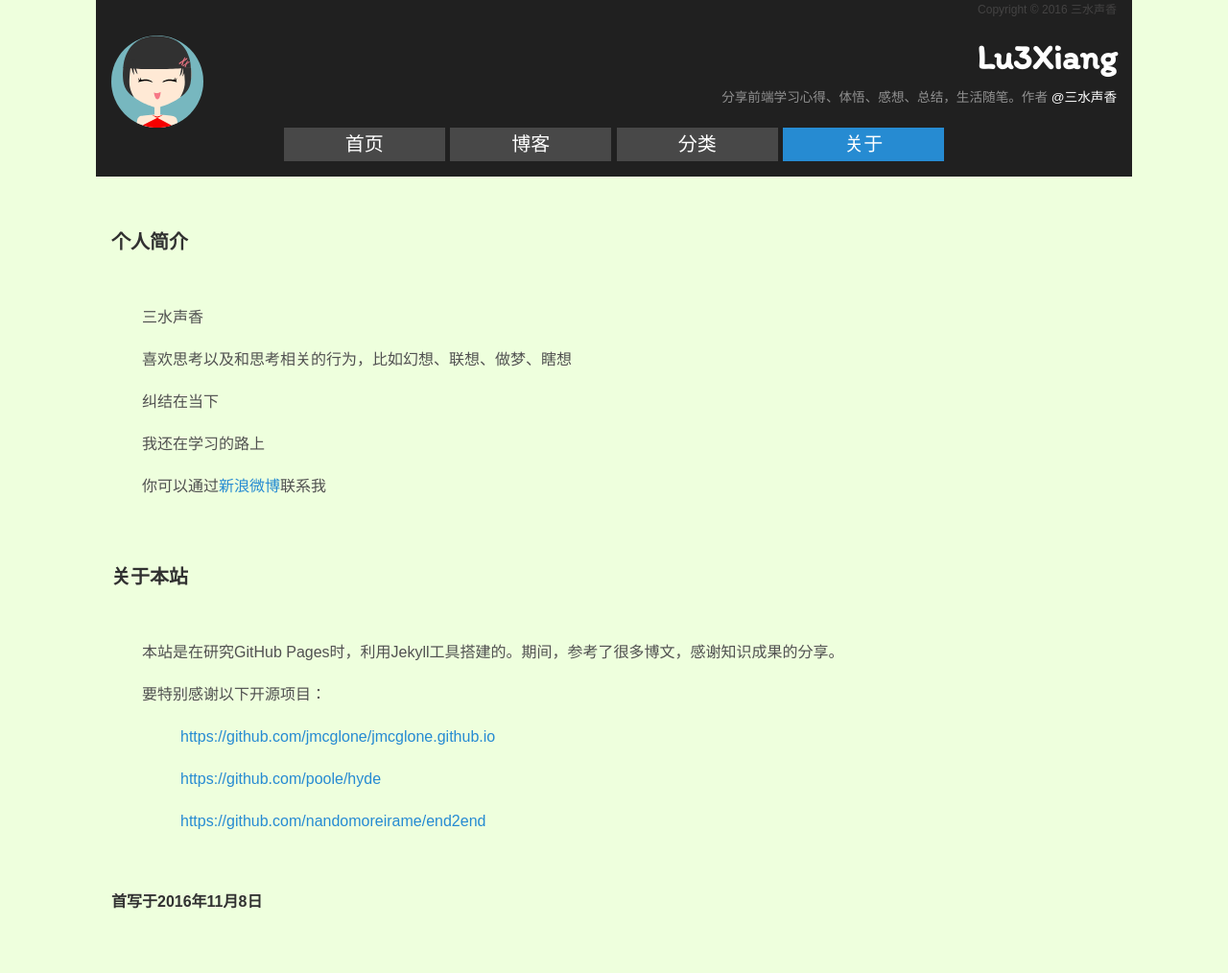
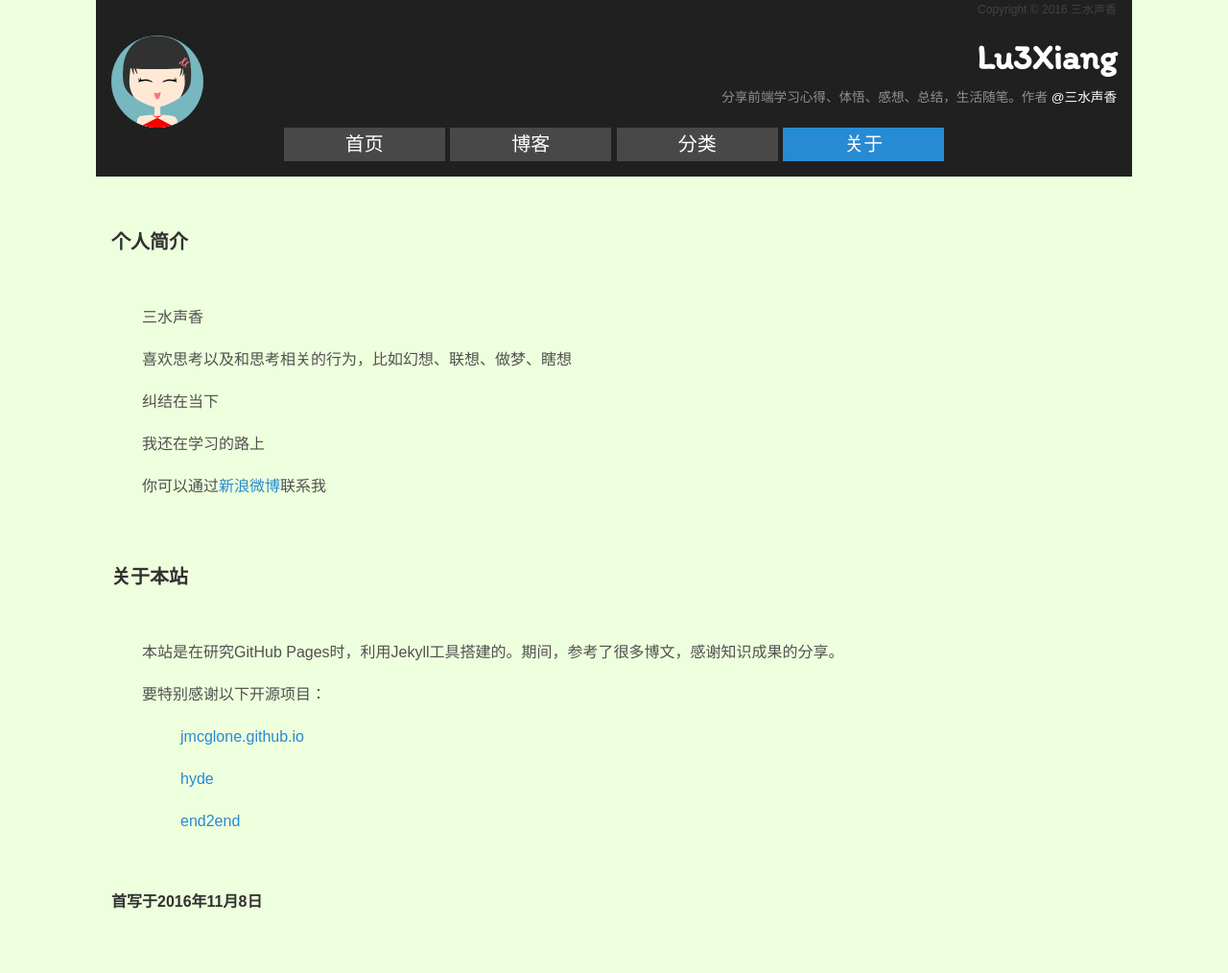
Before and after one commit to gaoshu883/gaoshu883.github.io, a Jekyll site: the page built from 3_about.md, in a window 1280 px wide. Shown: the whole page at 96% size. Built offline with Jekyll 4.4.1, drawn with Linux system fonts in a browser that asks for light colours; comment, search, counter and statistics services are not loaded; some of the changed lines change nothing that is shown.

Commit message:
Modify 3_about.md file

```diff
--- a/3_about.md
+++ b/3_about.md
@@ -27,11 +27,11 @@ title: 关于
 要特别感谢以下开源项目：
 
 
-* [https://github.com/jmcglone/jmcglone.github.io](https://github.com/jmcglone/jmcglone.github.io)
+* [jmcglone.github.io](https://github.com/jmcglone/jmcglone.github.io)
 
-* [https://github.com/poole/hyde](https://github.com/poole/hyde)
+* [hyde](https://github.com/poole/hyde)
 
-* [https://github.com/nandomoreirame/end2end](https://github.com/nandomoreirame/end2end)
+* [end2end](https://github.com/nandomoreirame/end2end)
 
 
 <br>
```
